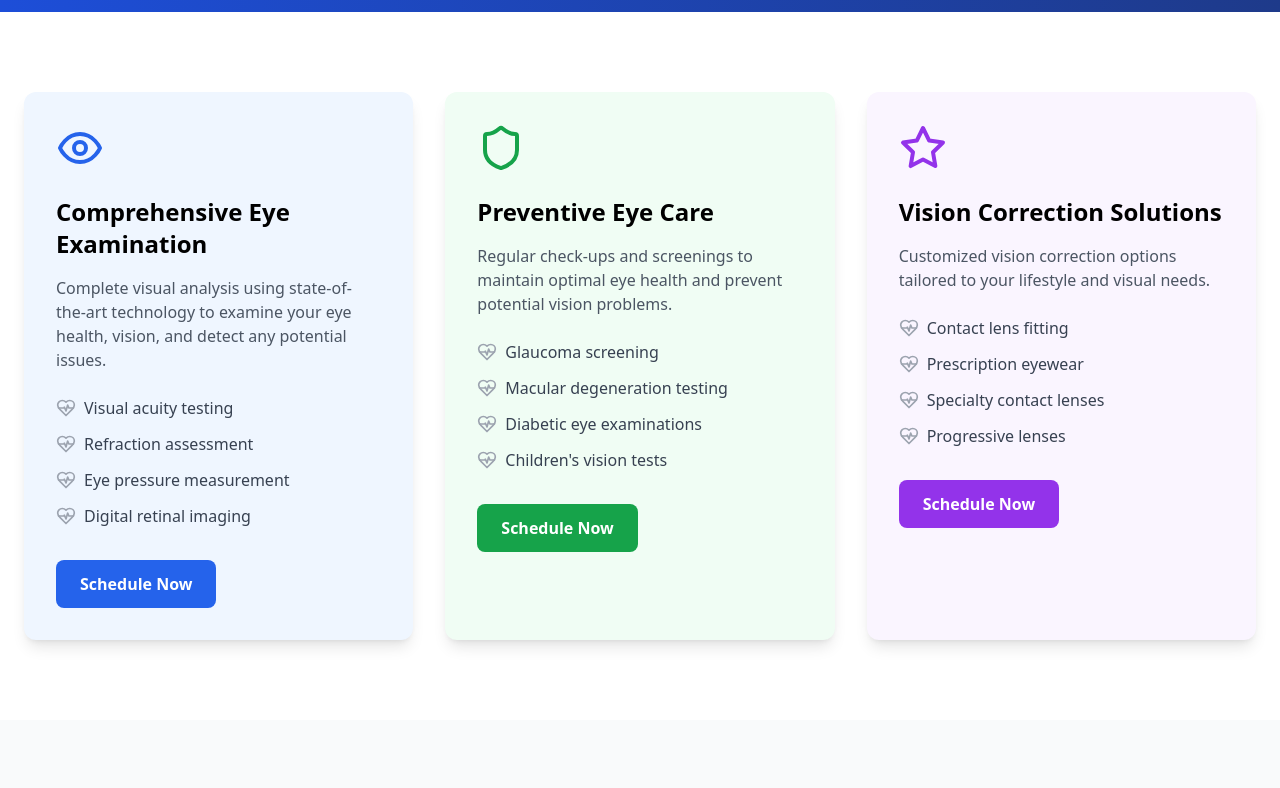
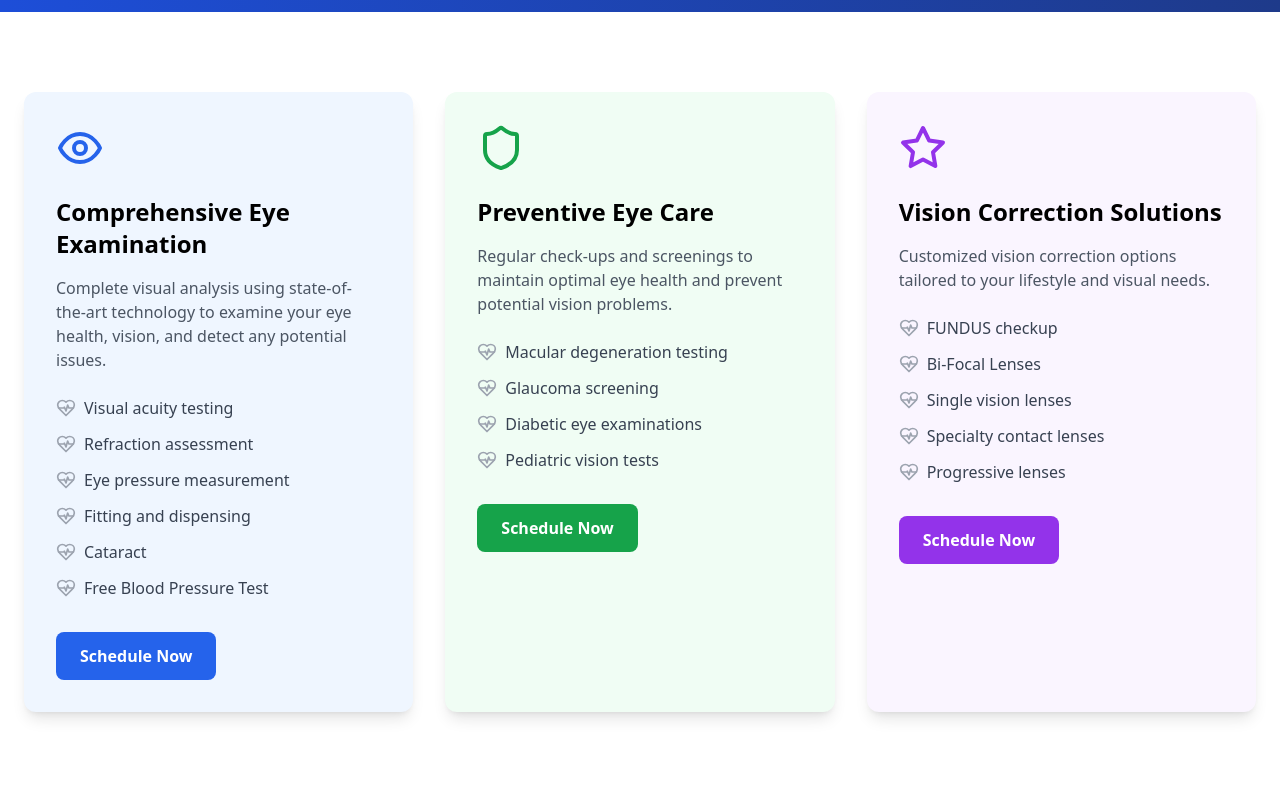
Before and after one commit to Ndegwadavid/fin_app, a React (Vite) app in the folder optiplus-eyecare/: page /services in a window 1280 px wide. Shown: the part 456-1244 px from the top of the page. Built offline with nearby package versions, Linux system fonts and the light colour scheme; the HTML template or start-up script is replaced by a standard one.

Commit message:
Dev: Updated home + Booking page

```diff
--- a/optiplus-eyecare/src/pages/ServicesPage.jsx
+++ b/optiplus-eyecare/src/pages/ServicesPage.jsx
@@ -16,7 +16,9 @@ const ServicesPage = () => {
         "Visual acuity testing",
         "Refraction assessment",
         "Eye pressure measurement",
-        "Digital retinal imaging"
+        "Fitting and dispensing",
+        "Cataract",
+        "Free Blood Pressure Test"
       ],
       color: "bg-blue-50",
       iconColor: "text-blue-600",
@@ -27,10 +29,10 @@ const ServicesPage = () => {
       title: "Preventive Eye Care",
       description: "Regular check-ups and screenings to maintain optimal eye health and prevent potential vision problems.",
       features: [
+        "Macular degeneration testing",
         "Glaucoma screening",
-        "Macular degeneration testing",
         "Diabetic eye examinations",
-        "Children's vision tests"
+        "Pediatric vision tests"
       ],
       color: "bg-green-50",
       iconColor: "text-green-600",
@@ -41,8 +43,9 @@ const ServicesPage = () => {
       title: "Vision Correction Solutions",
       description: "Customized vision correction options tailored to your lifestyle and visual needs.",
       features: [
-        "Contact lens fitting",
-        "Prescription eyewear",
+        "FUNDUS checkup",
+        "Bi-Focal Lenses",
+        "Single vision lenses",
         "Specialty contact lenses",
         "Progressive lenses"
       ],
```
